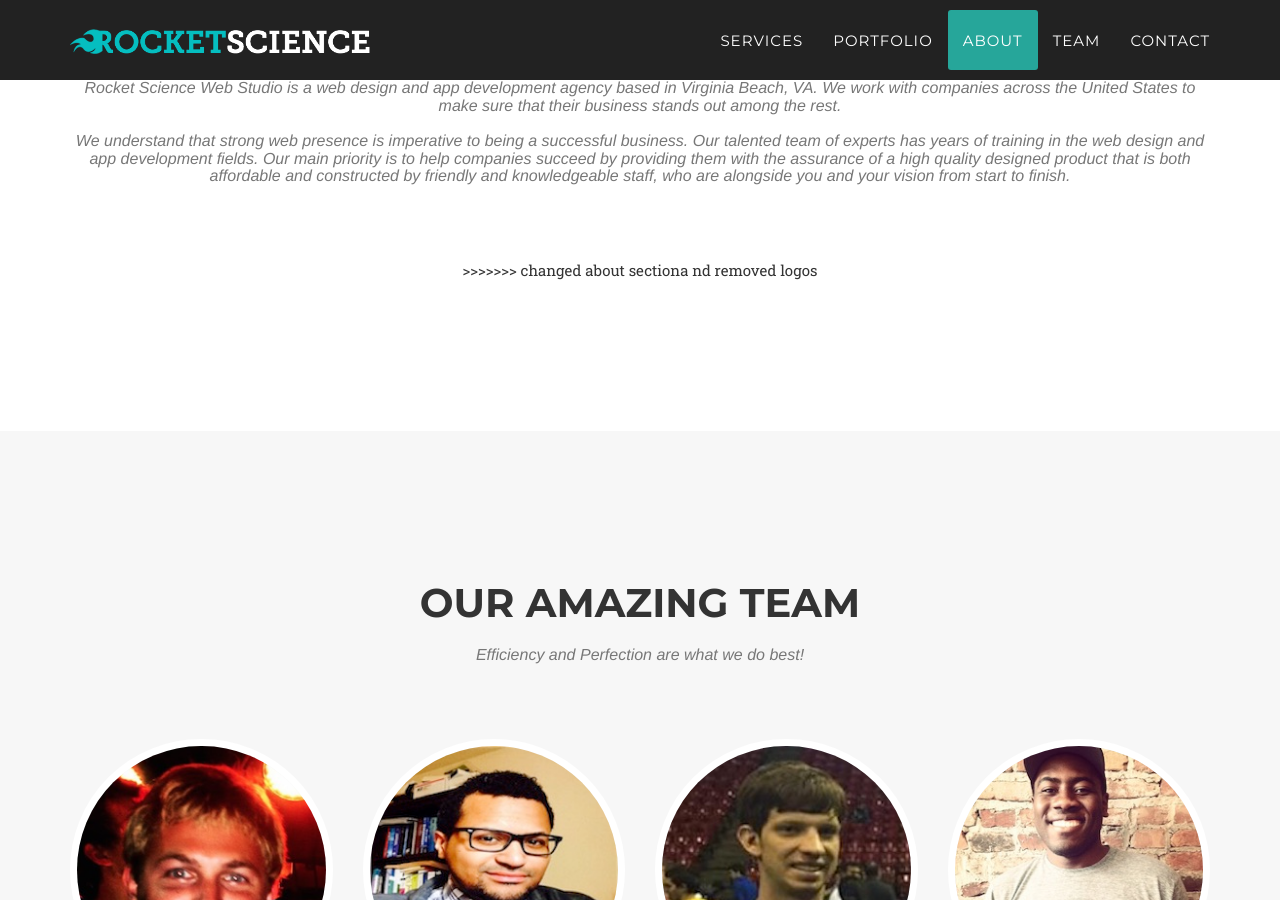
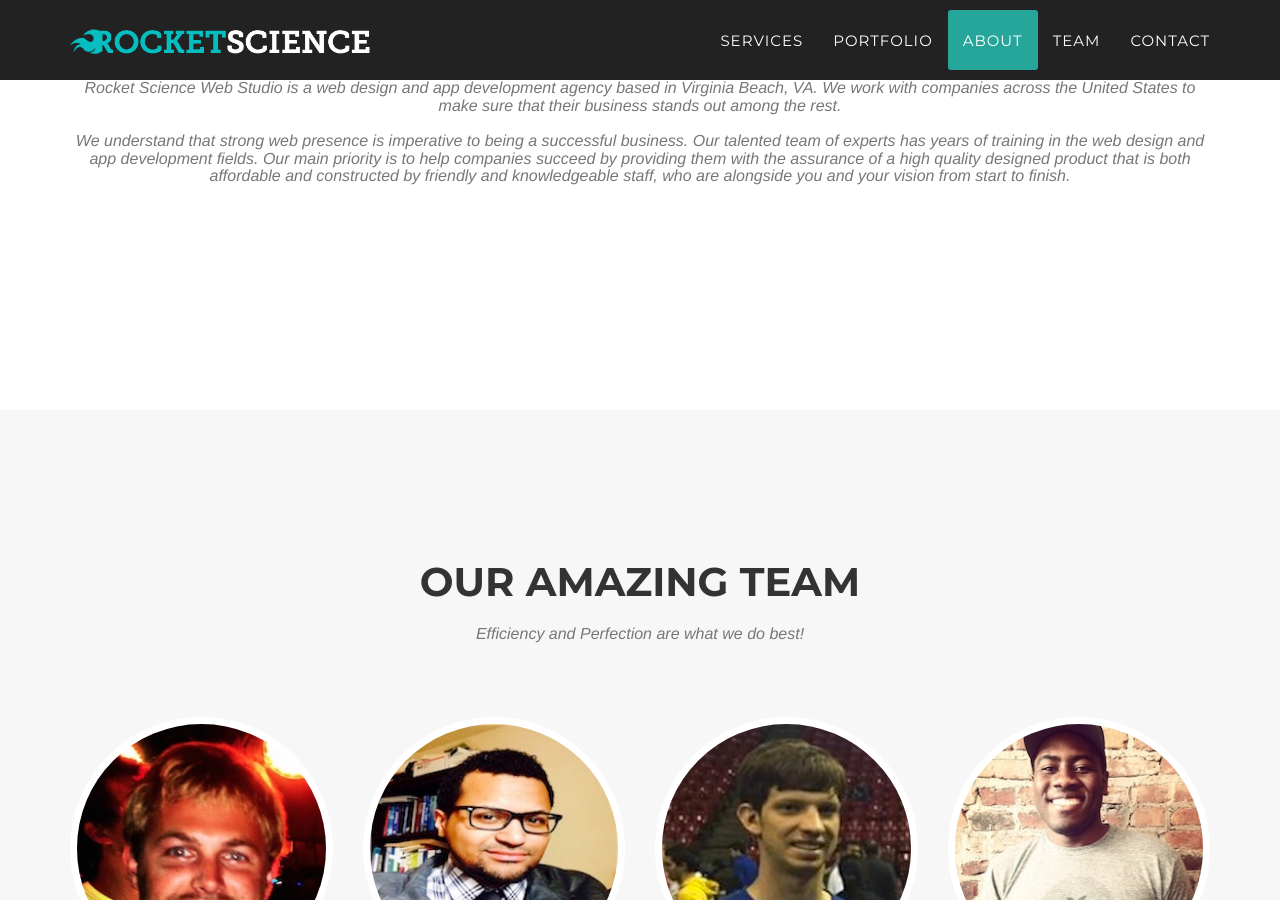
Before and after one commit to byrocketscience/byrocketscience.github.io, a Jekyll site: the page built from index.html, in a window 1280 px wide and 900 px high, scrolled down 2866 px. Built offline with Jekyll 4.4.1, drawn with Linux system fonts in a browser that asks for light colours; nearby versions of some CDN libraries; some web fonts are replaced.

Commit message:
Removed text not needed

```diff
--- a/_includes/about.html
+++ b/_includes/about.html
@@ -7,7 +7,6 @@
                     <h3 class="section-subheading text-muted">Rocket Science Web Studio is a web design and app development agency based in Virginia Beach, VA. We work with companies across the United States to make sure that their business stands out among the rest.<br><br>
 
 We understand that strong web presence is imperative to being a successful business. Our talented team of experts has years of training in the web design and app development fields. Our main priority is to help companies succeed by providing them with the assurance of a high quality designed product that is both affordable and constructed by friendly and knowledgeable staff, who are alongside you and your vision from start to finish.</h3>
->>>>>>> changed about sectiona nd removed logos
                 </div>
             </div>
 <!--             <div class="row">
```
